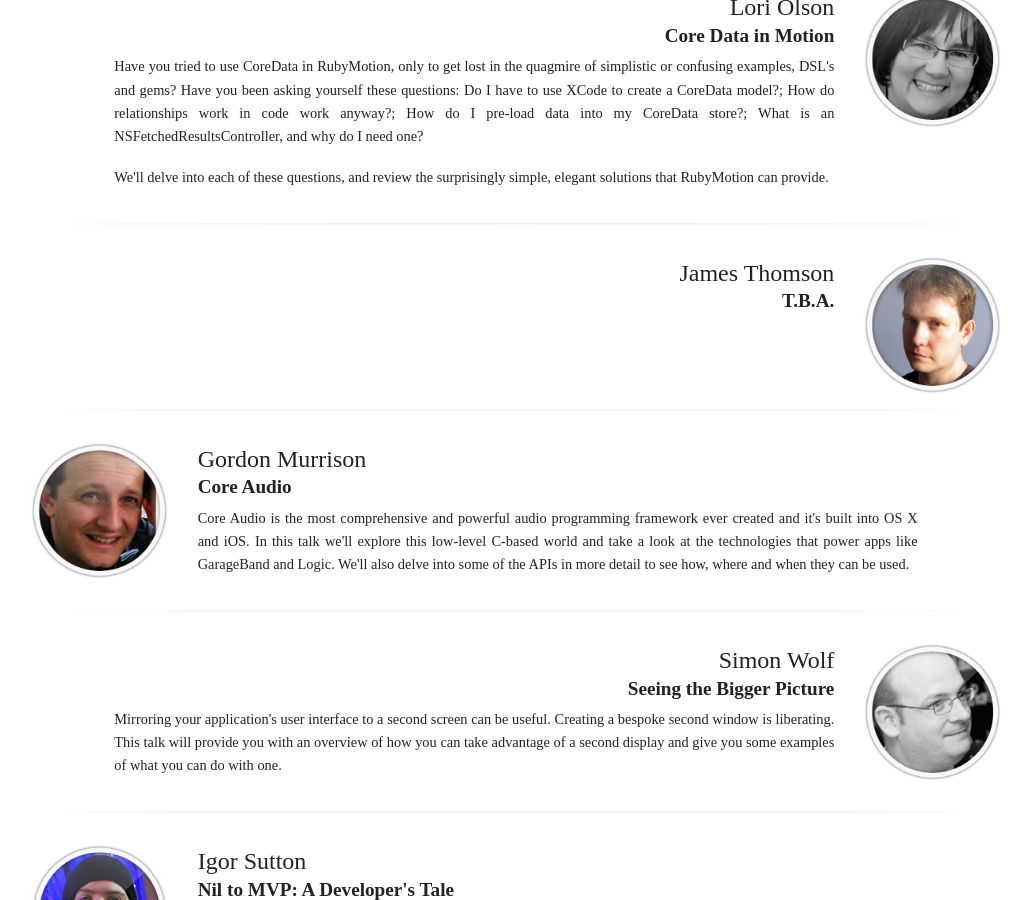
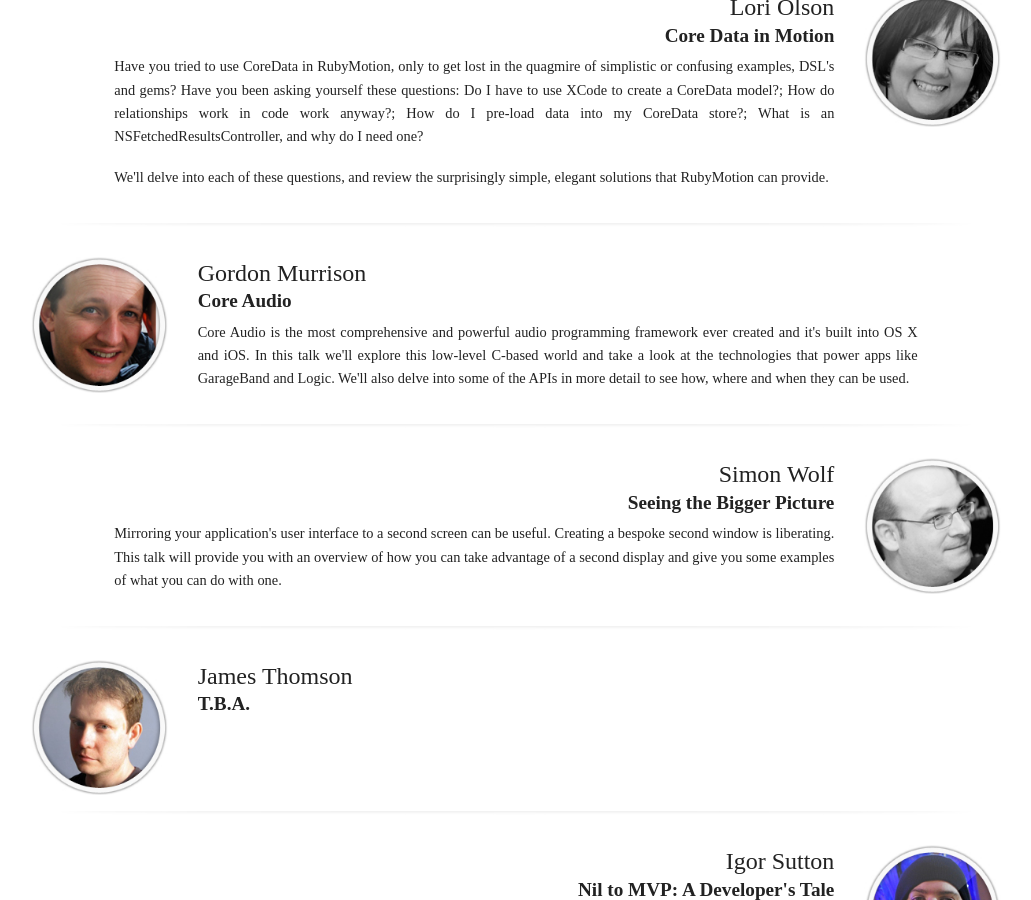
Before and after one commit to acf/nsscotland, a Jekyll site: the page built from speakers.html, in a window 1280 px wide and 900 px high, scrolled down 1749 px. Shown: the whole window, without its empty margins (124-1155 px from the left). Built offline with Jekyll 4.4.1, drawn with Linux system fonts in a browser that asks for light colours.

```diff
--- a/speakers.html
+++ b/speakers.html
@@ -106,15 +106,6 @@
     </div>
   </div>
 
-  <div class="row speaker speaker-alt">
-    <div class="large-9 push-1 columns">
-      <h3>James Thomson</h3>
-      <h4>T.B.A.</h4>
-    </div>
-    <div class="large-2 columns">
-        <img src="/images/2013/speakers/james_thomson.jpg" width="100%" />
-    </div>
-  </div>
 
   <div class="row speaker">
     <div class="large-2 columns">
@@ -138,13 +129,23 @@
     </div>
   </div>
 
-  <div class="row speaker last-speakert ">
+  <div class="row speaker speaker">
     <div class="large-2 columns">
-        <img src="/images/2013/speakers/igor_sutton.jpg" width="100%" />
+        <img src="/images/2013/speakers/james_thomson.jpg" width="100%" />
     </div>
     <div class="large-9 pull-1 columns">
+      <h3>James Thomson</h3>
+      <h4>T.B.A.</h4>
+    </div>
+  </div>
+
+  <div class="row speaker speaker-alt last-speaker">
+    <div class="large-9 push-1 columns">
       <h3>Igor Sutton </h3>
       <h4>Nil to MVP: A Developer's Tale </h4>
       <p>Igor talks about the experience of being a new iOS developer creating a product with technologies he's never used before, from scratch. He'll present the choices he made and what would do differently with the knowledge acquired during the project's lifetime.  </p>
     </div>
+    <div class="large-2 columns">
+        <img src="/images/2013/speakers/igor_sutton.jpg" width="100%" />
+    </div>
   </div>
--- a/tutorial.html
+++ b/tutorial.html
@@ -28,6 +28,9 @@
       <p>Of course, if the next version of Xcode requires 10.8 (or even 10.9!) you'll need to be running that.</p>
       <p>Xcode is <a href="https://itunes.apple.com/gb/app/xcode/id497799835?mt=12">available on the Mac App Store</a> for free.  It's likely that by October a new version of Xcode will be available supporting iOS7, but installing now will allow the Mac App Store to update you as and when the software is released.</p>
       <p>There's no exam, or individual assessment, so feel free to work in pairs round a single laptop if you'd prefer.</p>
+      <h4>About the Tutor</h4>
+      <p>Daniel Steinberg has spent the last three decades programming the iPad and iPhone. OK, he hasn't. But he's been programming the iPhone and the iPad since the SDK's first appeared in beta and Mac OS X for many years before. Daniel is the author of the book <a href="https://itunes.apple.com/us/book/ipad-iphone-app-development/id572052683?ls=1">iPad and iPhone App Development</a>, the official companion book to the popular iTunes U series from Stanford University.</p>
+      <p>Daniel presents iPhone and Cocoa training for the <a href="http://pragmaticstudio.com/ios">Pragmatic Studio</a> and consults through his company Dim Sum Thinking. When he's not coding or talking about coding for the Mac, the iPhone, and the iPad he's probably cooking or hanging out with his wife and daughter.</p>
     </div>
 
     <div class="large-6 columns" id="rails-tutorial">
@@ -57,6 +60,9 @@
       </ul>
       <h4>Preparation</h4>
       <p>T B A</p>
+      <h4>About the Tutor</h4>
+      <p>After being talked out of vulcanology as a profession, Lori Olson launched into a career in software development, right at the peak of "women in computing".  Developing applications and tools for large companies and small, she's been a freelance developer for the last 15 years.  A co-founder of the local Calgary Ruby User Society, she's been a regular speaker at conferences in the Ruby, Rails, Javascript and iOS worlds for the past 5 years.</p>
+
 
     </div>
   </div>
```
